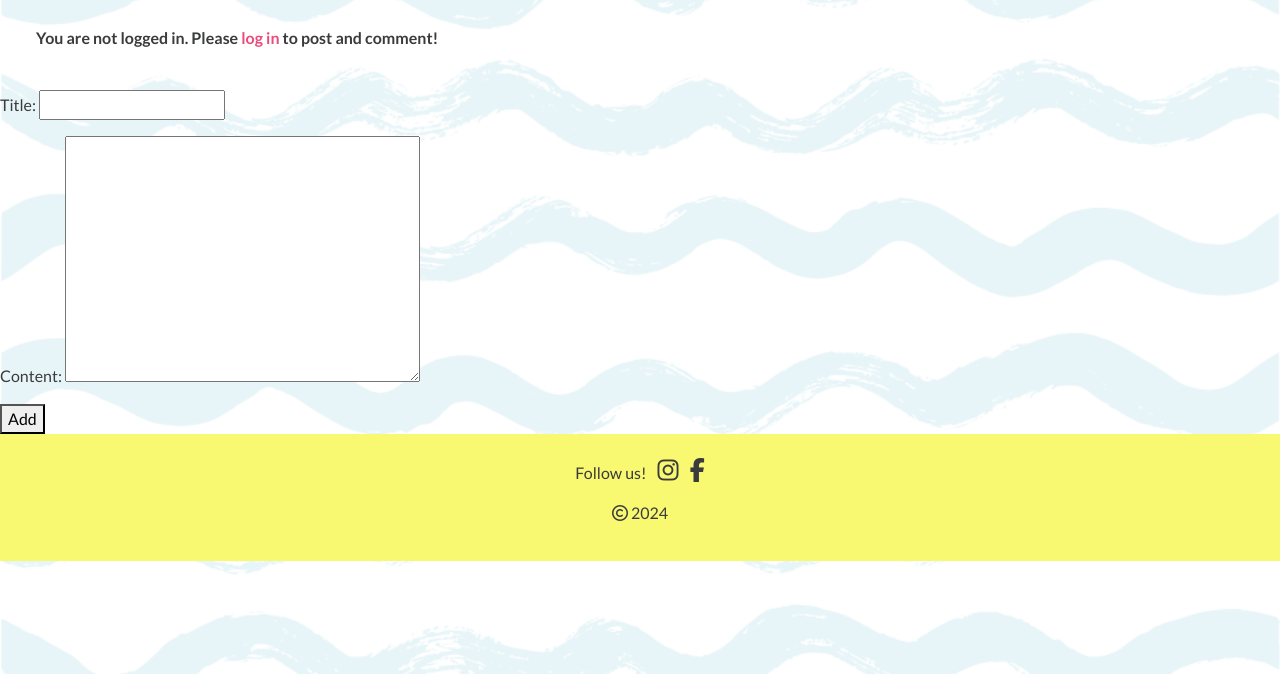
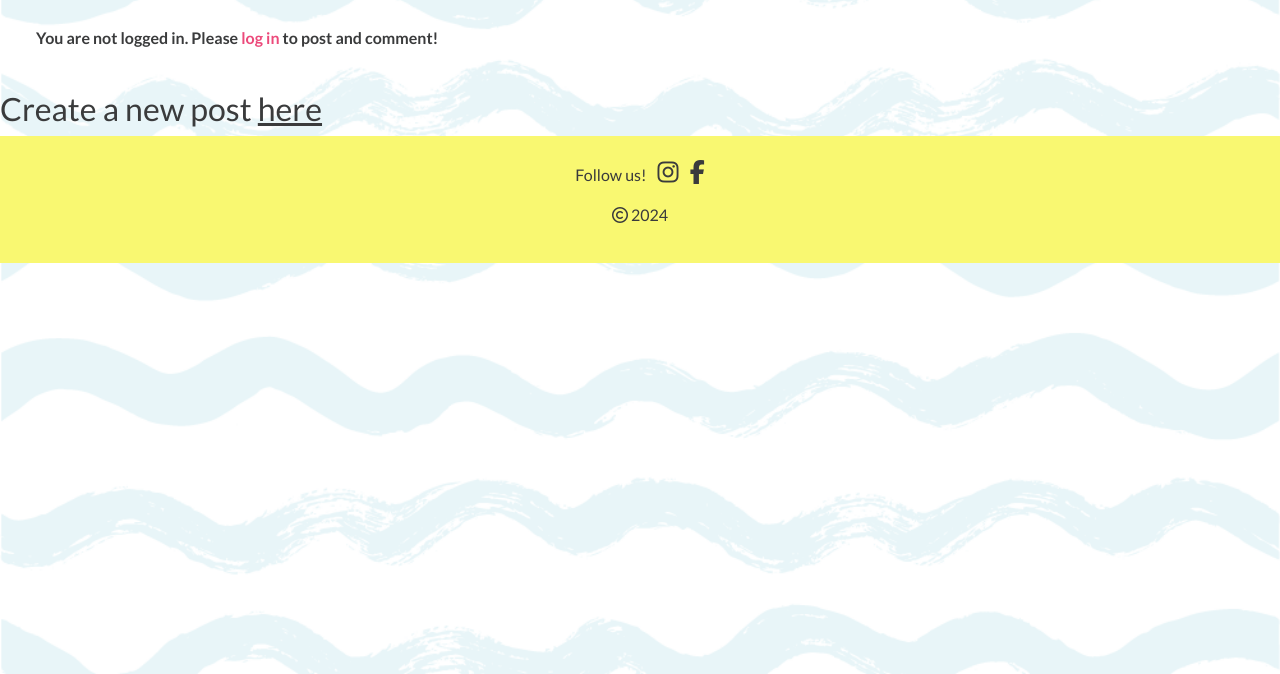
Before and after one commit to lienebriede/My-project-django, a Django app: page / in a window 1280 px wide. Shown: the part 86-760 px from the top of the page. Run offline with Django 4.2, Linux system fonts and the light colour scheme; data that the repository does not hold is empty; parts of the project's set-up code (start-up, migrations or seed data) failed here and were passed over; some libraries are stand-ins or nearby versions.

Commit message:
Create post_create funtion and form

```diff
--- a/forum/templates/forum/index.html
+++ b/forum/templates/forum/index.html
@@ -2,12 +2,6 @@
 
 {% block content %}
 
-<!-- Add a post -->
-<form method="POST">
-    {% csrf_token %}
-    {{ post_form.as_p }}
-    <button type="submit">Add</button>
-</form>
 <!-- Post list display -->
 <div class="container-fluid">
     {% for post in posts %}
--- a/forum/urls.py
+++ b/forum/urls.py
@@ -3,5 +3,6 @@ from django.urls import path
 
 urlpatterns = [
     path('', views.post_list, name='home'),
+    path('post/', views.post_create, name='post_create'),
     path('<slug:slug>/', views.post_detail, name = 'post_detail'),
 ]
--- a/forum/views.py
+++ b/forum/views.py
@@ -3,7 +3,8 @@ from django.core.paginator import Paginator
 from django.http import HttpResponse
 from django.db.models import Count
 from .models import Post
-from .forms import CommentForm, PostForm
+from .forms import CommentForm
+from .forms import PostForm
 
 def post_list(request):
     """
@@ -15,7 +16,21 @@ def post_list(request):
     page_obj = paginator.get_page(page_number)
     is_paginated = page_obj.has_other_pages()
 
+    context = {
+            'page_obj': page_obj,
+            'posts': page_obj.object_list,
+            'is_paginated': is_paginated,
+        }
+
+    return render(request, "forum/index.html", context)
+
+def post_create(request):
+    """
+    Create a post view
+    """
+
     post_form = PostForm()
+
 
     if request.method == "POST":
         post_form = PostForm(request.POST)
@@ -23,16 +38,17 @@ def post_list(request):
             post = post_form.save(commit=False)
             post.author = request.user
             post.save()
-            return redirect('post_list')
+            return redirect('home')
 
-    context = {
-        'page_obj': page_obj,
-        'posts': page_obj.object_list,
-        'is_paginated': is_paginated,
-        'post_form': post_form
-    }
 
-    return render(request, "forum/index.html", context)
+    return render(
+        request,
+        "forum/post_create.html",
+        {
+            'post_form': post_form,
+        },
+    )
+
 
 def post_detail(request, slug):
     """
--- a/templates/base.html
+++ b/templates/base.html
@@ -63,6 +63,7 @@
             {% block login_message %}
             {% endblock %}
 
+            <h2>Create a new post <a href="{% url 'post_create' %}">here</a></h2>
             {% block content %}
             {% endblock %}
 
```
Also changed, not shown: forum/templates/forum/post_create.html (added, +13 -0 lines).
